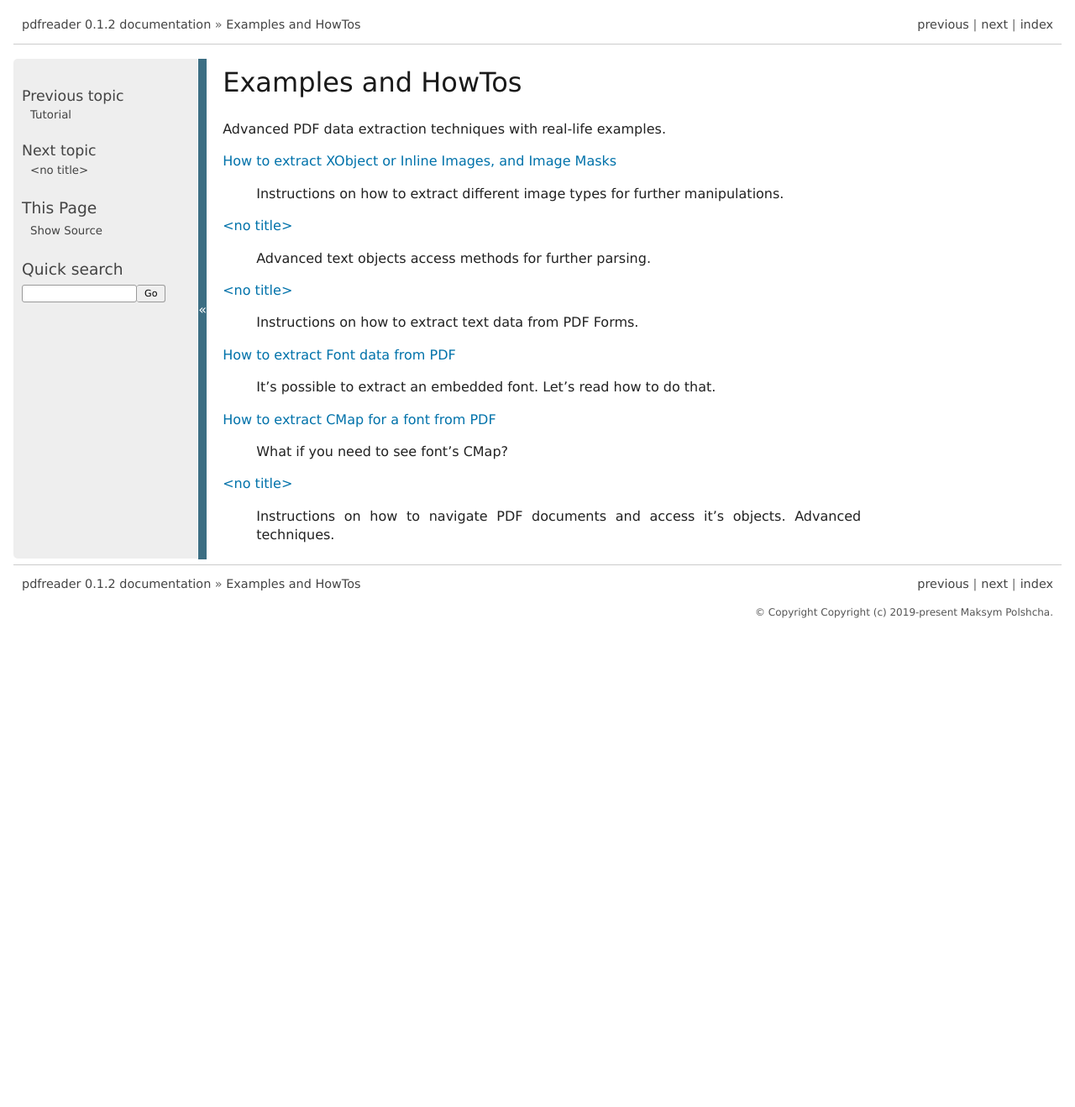
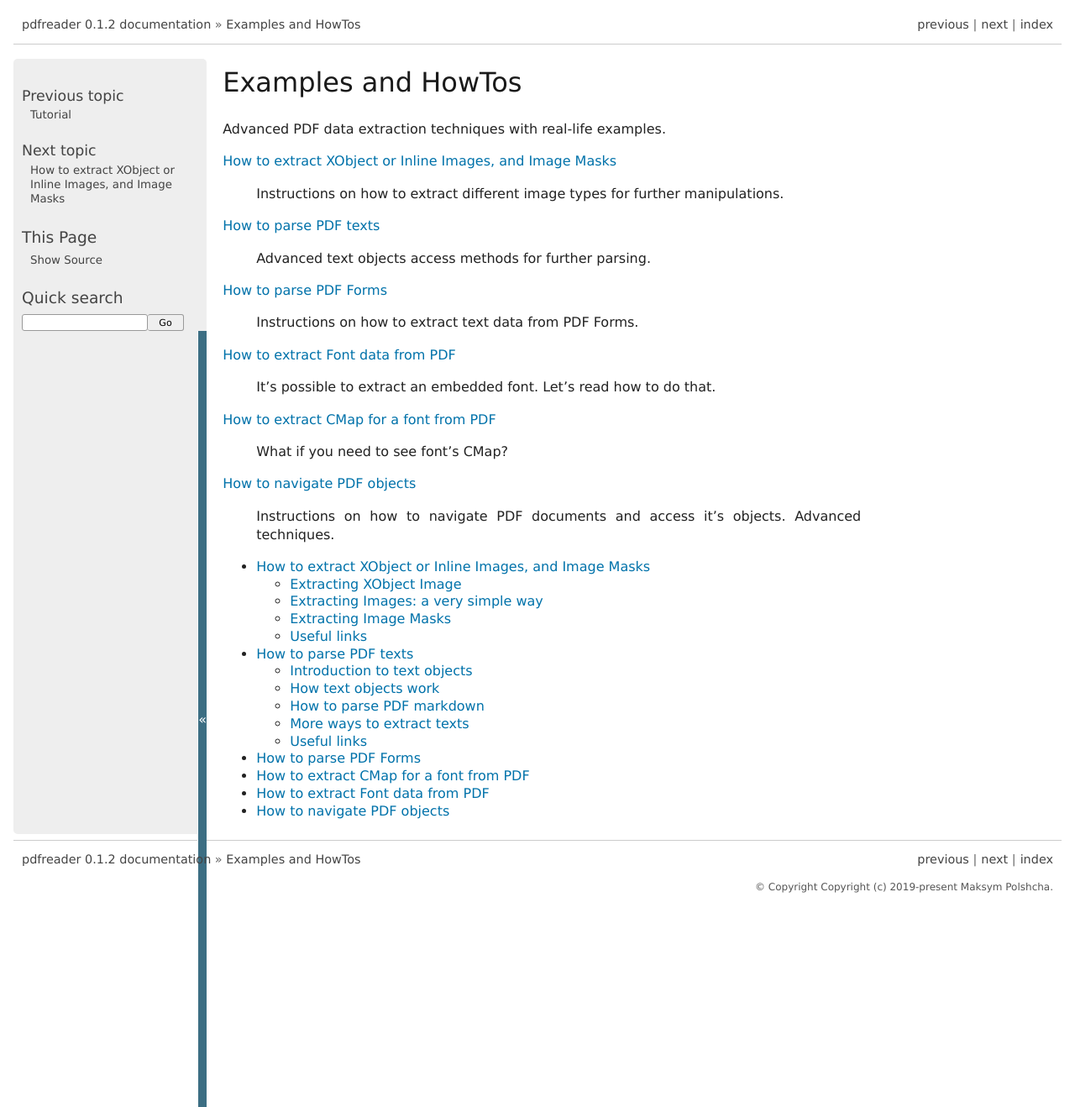
Before and after one commit to maxpmaxp/pdfreader, a Sphinx documentation site: the page built from doc/examples/index.rst, in a window 1280 px wide. Shown: the whole page at 84% size. Built offline with Sphinx 7.4.7, drawn with Linux system fonts in a browser that asks for light colours; before the commit the page ends 900 px from its top, so only the background shows below that; some of the changed lines change nothing that is shown.

Commit message:
extract texts docs added

```diff
--- a/doc/api/index.rst
+++ b/doc/api/index.rst
@@ -0,0 +1,2 @@
+pdfreader API
+=============
--- a/doc/conf.py
+++ b/doc/conf.py
@@ -87,7 +87,7 @@ html_theme_options = {
 }
 
 # Additional static files.
-html_static_path = ['examples/img']
+html_static_path = ['examples/img', 'examples/downloads']
 
 # The name for this set of Sphinx documents.  If None, it defaults to
 # "<project> v<release> documentation".
--- a/doc/examples/extract_form_text.rst
+++ b/doc/examples/extract_form_text.rst
@@ -0,0 +1,2 @@
+How to parse PDF Forms
+======================
--- a/doc/examples/extract_image.rst
+++ b/doc/examples/extract_image.rst
@@ -69,15 +69,15 @@ Extracting Images: a very simple way
 ------------------------------------
 
 A very simple way also exisit.
-To extract all XObject and Inline Images use `:meth:~pdfreader.types.objects.Page.images` and
-`:meth:~pdfreader.types.objects.Page.inline_images` generators:
+To extract all XObject and Inline Images use :meth:`~pdfreader.types.objects.Page.images` and
+:meth:`~pdfreader.types.objects.Page.inline_images` generators:
 
 .. doctest::
 
    >>> all_page_images = list(page.images())
    >>> all_page_inline_images = list(page.inline_images())
 
-or even `:meth:~pdfreader.document.PDFDocument.images` and `:meth:~pdfreader.document.PDFDocument.inline_images`
+or even :meth:`~pdfreader.document.PDFDocument.images` and :meth:`~pdfreader.document.PDFDocument.inline_images`
 generators:
 
 .. doctest::
--- a/doc/examples/extract_page_text.rst
+++ b/doc/examples/extract_page_text.rst
@@ -0,0 +1,166 @@
+How to parse PDF texts
+======================
+
+Simple ways of getting plain texts and formatted texts from documents are discussed in the tutorial :ref:`tutorial-texts`,
+so let's focus on advanced techniques.
+
+In this example we build a parser for :download:`traffic crash reports <pdfs/example-text-crash-report.pdf>`,
+that extracts:
+
+ - local report number
+ - reporting agency name
+ - crash severity
+
+from the first page. The parser can be applied to all crash reports like that.
+
+.. image:: img/example-text-crash-report.png
+
+Let's open the document and get the first page:
+
+.. doctest::
+
+  >>> from pdfreader import PDFDocument
+  >>> import pkg_resources, os.path
+  >>> samples_dir = pkg_resources.resource_filename('doc', 'examples/pdfs')
+  >>> file_name = os.path.join(samples_dir, 'example-text-crash-report.pdf')
+  >>> fd = open(file_name, "rb")
+  >>> doc = PDFDocument(fd)
+  >>> page = next(doc.pages())
+
+
+Introduction to text objects
+----------------------------
+
+Every PDF page has one or more binary content streams associated with it. Streams may contain inline images,
+text blocks, text formatting instructions, display device commands etc. In this example we stay focused on text blocks.
+
+Every text block in a stream is surrounded by BT/ET instructions
+and represented as :class:`~pdfreader.types.content.TextObject` instance.
+Typically a single page has one or more text blocks.
+
+:meth:`~pdfreader.types.obects.Page.text_objects` is a generator yielding all
+:class:`~pdfreader.types.content.TextObject` instances for a page.
+
+
+How text objects work
+---------------------
+
+Let's have a look at the first text object on the page.
+
+.. doctest::
+
+  >>> tobj = next(page.text_objects())
+  >>> tobj.source
+  'BT /F3 6.0 Tf 0 0 0 rg 314.172 TL 168.624 759.384 Td (LOCAL INFORMATION) Tj T* ET'
+
+This text block contains instructions for a viewer (font, positioning etc.) and one string surrounded by brackets.
+
+.. doctest::
+
+  >>> tobj.strings
+  ['LOCAL INFORMATION']
+
+:class:`~pdfreader.types.content.TextObject` attributes are:
+
+- :attr:`~pdfreader.types.content.TextObject.source` - contains all data within a single BT/ET block:
+  commands and text strings. All text strings are surrounded by brackets and decoded
+  according to the used font settings (`Tf` command).
+  The value can be used to parse text content by PDF markdown.
+
+- :attr:`~pdfreader.types.content.TextObject.strings` - list of all strings within the text block. No PDF markdown here.
+
+
+Method :meth:`~pdfreader.types.content.TextObject.to_string` is just a syntax sugar to join `TextObject.strings` using
+some glue characters.
+
+.. doctest::
+
+  >>> tobj.to_string()
+  'LOCAL INFORMATION'
+
+Let's extract all text objects from the page. This can be done either by getting all text objects
+and joining the sources
+
+.. doctest::
+
+  >>> all_sources = [to.source for to in page.text_objects()]
+  >>> markdown_from_tobjs = "\n".join(all_sources)
+
+or by calling :meth:`~pdfreader.types.obects.Page.text_sources`, which is a syntax sugar for the above.
+
+.. doctest::
+
+  >>> markdown = page.text_sources()
+  >>> markdown == markdown_from_tobjs
+  True
+
+
+How to parse PDF markdown
+-------------------------
+
+At this point a string variable `markdown` contains all texts with PDF markdown from the page.
+
+.. doctest::
+
+  >>> isinstance(markdown, str)
+  True
+
+Let's save it as a text file and analyze how can we extract the data we need.
+
+.. doctest::
+
+  >>> with open("example-crash-markdown.txt", "w") as f:
+  ...     f.write(markdown)
+  26700
+
+Open your favorite editor and have a look at :download:`the file <downloads/example-crash-markdown.txt>`.
+
+Now we may use any text processing tools like regular expressions, grep, custom parsers to extract the data.
+
+.. doctest::
+
+  >>> reporting_agency = markdown.split('(REPORTING AGENCY NAME *)', 1)[1].split('(', 1)[1].split(')',1)[0]
+  >>> reporting_agency
+  'Ohio State Highway Patrol'
+
+  >>> local_report_number = markdown.split('(LOCAL REPORT NUMBER *)', 1)[1].split('(', 1)[1].split(')',1)[0]
+  >>> local_report_number
+  '02-0005-02'
+
+  >>> crash_severity = markdown.split('( ERROR)', 1)[1].split('(', 1)[1].split(')',1)[0]
+  >>> crash_severity
+  '1'
+
+Here we are!
+
+
+More ways to extract texts
+--------------------------
+
+There are more ways to extract texts from documents.
+
+:meth:`~pdfreader.types.obects.Page.texts` - returns all page strings as a plain text
+
+.. doctest::
+
+  >>> page_plain_text = page.text()
+
+:meth:`~pdfreader.document.PDFDocument.text_sources` - returns all document texts with markdown.
+
+.. doctest::
+
+  >>> doc_text_markdown = doc.text_sources()
+
+:meth:`~pdfreader.document.PDFDocument.text_objects` - yields all document text objects page by page.
+
+.. doctest::
+
+  >>> tobj_generator = doc.text_objects()
+  >>> first_obj = next(tobj_generator)
+
+
+Useful links
+------------
+
+Detailed description of PDF texts is
+`here (see sec. 9) <https://www.adobe.com/content/dam/acom/en/devnet/pdf/pdfs/PDF32000_2008.pdf#page=237>`_
--- a/doc/examples/index.rst
+++ b/doc/examples/index.rst
@@ -24,6 +24,16 @@ Advanced PDF data extraction techniques with real-life examples.
   What if you need to see font's CMap?
 
 
-:doc:`walking_through_document`
+:doc:`navigate_objects`
 
   Instructions on how to navigate PDF documents and access it's objects. Advanced techniques.
+
+.. toctree::
+   :maxdepth: 2
+
+   extract_image
+   extract_page_text
+   extract_form_text
+   extract_cmap
+   extract_fonts
+   navigate_objects
--- /dev/null
+++ b/doc/examples/navigate_objects.rst
@@ -0,0 +1,2 @@
+How to navigate PDF objects
+===========================
--- a/doc/tutorial.rst
+++ b/doc/tutorial.rst
@@ -183,6 +183,7 @@ Check the complete list of `Image (sec. 8.9.5) <https://www.adobe.com/content/da
 and `InlineImage (sec. 8.9.7) <https://www.adobe.com/content/dam/acom/en/devnet/pdf/pdfs/PDF32000_2008.pdf#page=214>`_
 attributes.
 
+.. _tutorial-texts:
 
 Extracting texts
 ----------------
```
Also changed, not shown: doc/examples/img/example-text-crash-report.png (added), doc/examples/walking_through_document.rst (deleted), 2 other files.
